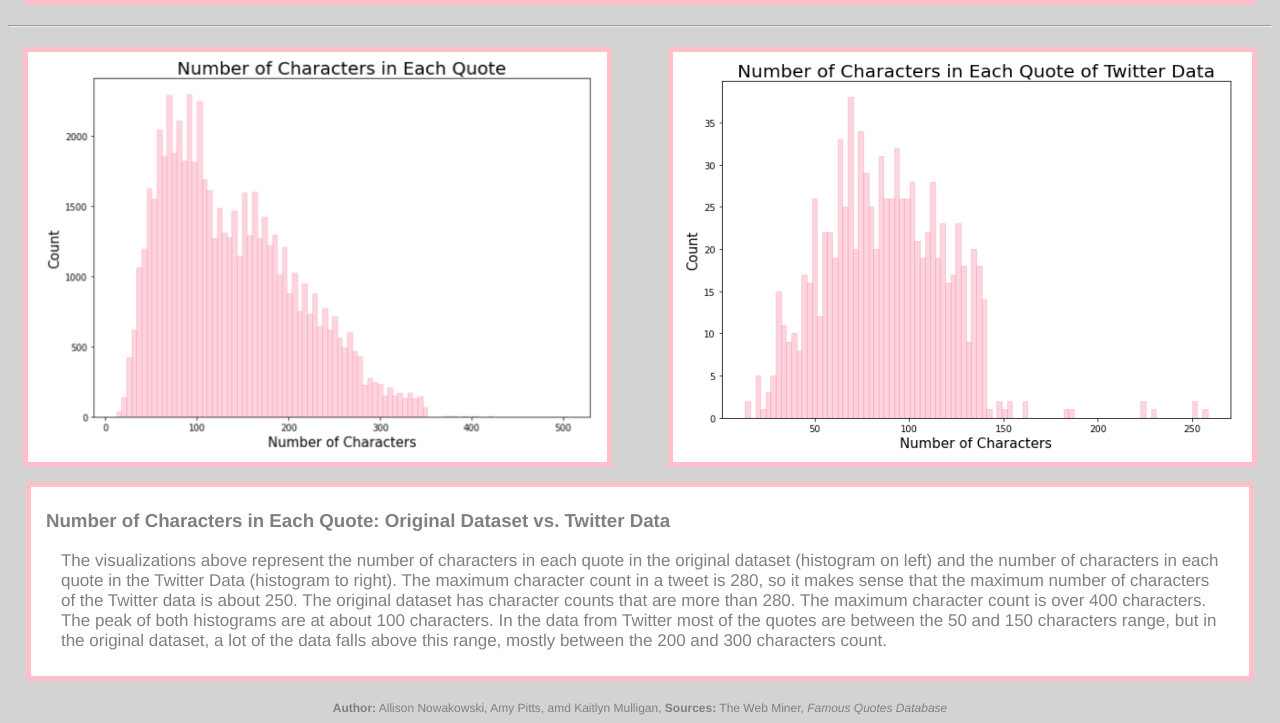
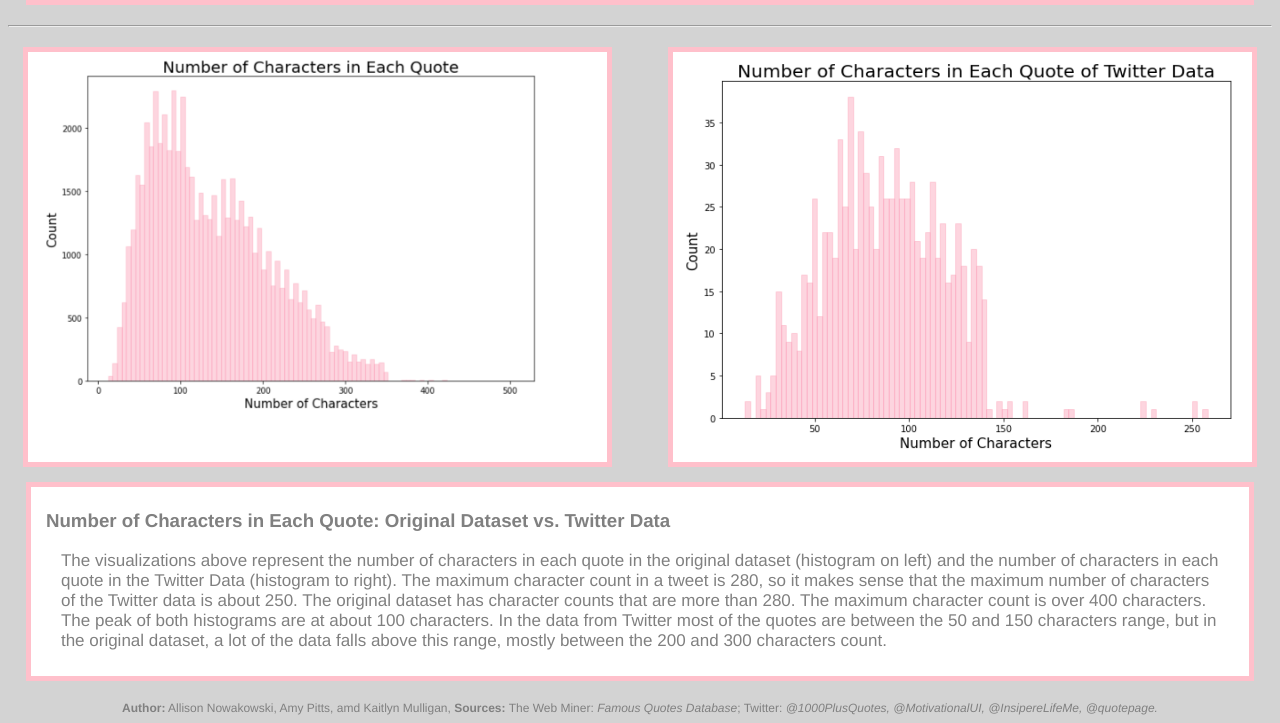
Before and after one commit to amypitts01/data_capping, a website: page vis.html in a window 1280 px wide. Shown: the part 2914-3637 px from the top of the page. Drawn offline with nearby package versions, Linux system fonts and the light colour scheme.

Commit message:
changing footer

```diff
--- a/vis.html
+++ b/vis.html
@@ -130,7 +130,7 @@
 
      </div>
      <div id="bL" class="left_div">
-        <div><img src="charsHist.png" alt="Histogram of characters" style="width:100%;"></div>
+        <div><img src="charsHist.png" alt="Histogram of characters" style="width:90%;"></div>
      </div>
 
 
@@ -144,7 +144,7 @@
     </div>
 
 
-    <p id="footer"> <strong>Author:</strong> Allison Nowakowski, Amy Pitts, amd Kaitlyn Mulligan, <strong>Sources:</strong> The Web Miner, <em>Famous Quotes Database</em> </p>
+    <p id="footer"> <strong>Author:</strong> Allison Nowakowski, Amy Pitts, amd Kaitlyn Mulligan, <strong>Sources:</strong> The Web Miner: <em>Famous Quotes Database</em>; Twitter: <em>@1000PlusQuotes, @MotivationalUI, @InsipereLifeMe, @quotepage. </em></p>
 
 
 </body>
```
Also changed, not shown: index.html (+1 -1 lines), project_description.html (+1 -1 lines), quotegenerator.html (+1 -1 lines), twitter.html (+1 -1 lines).
